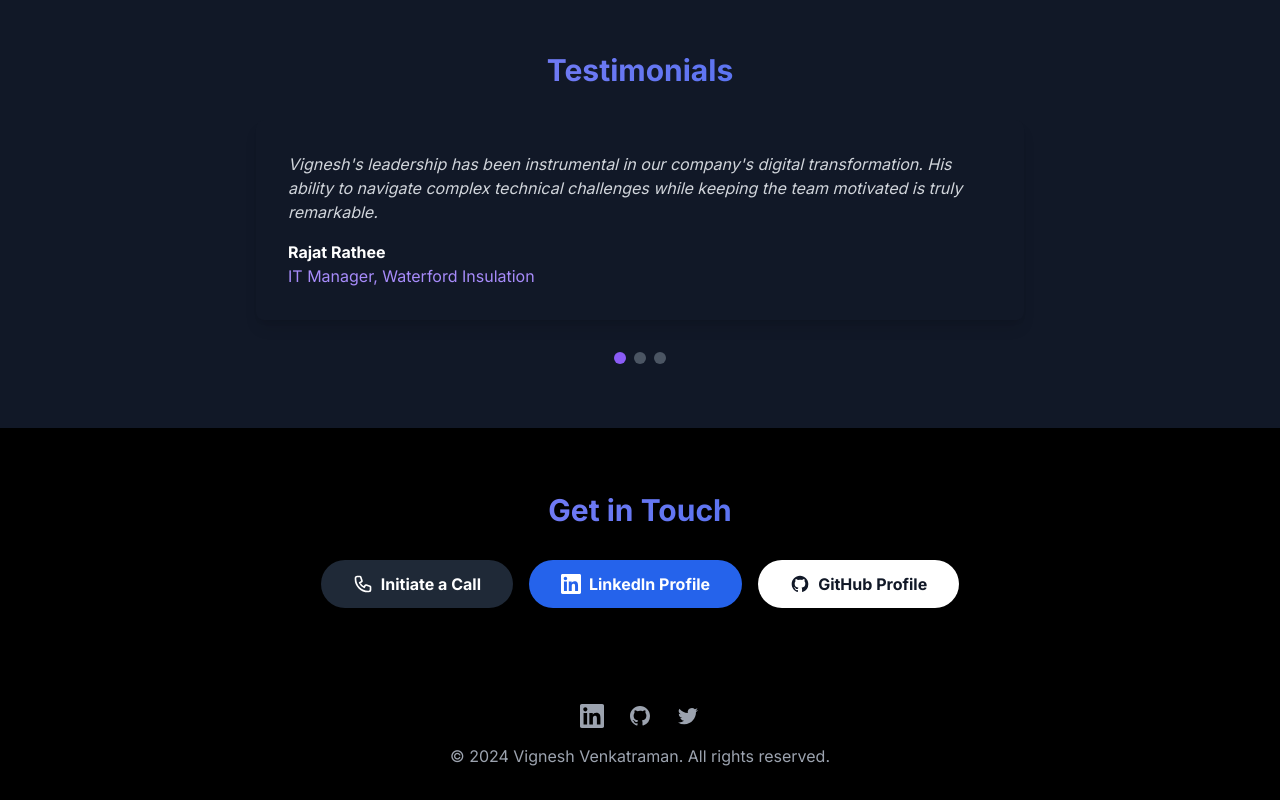
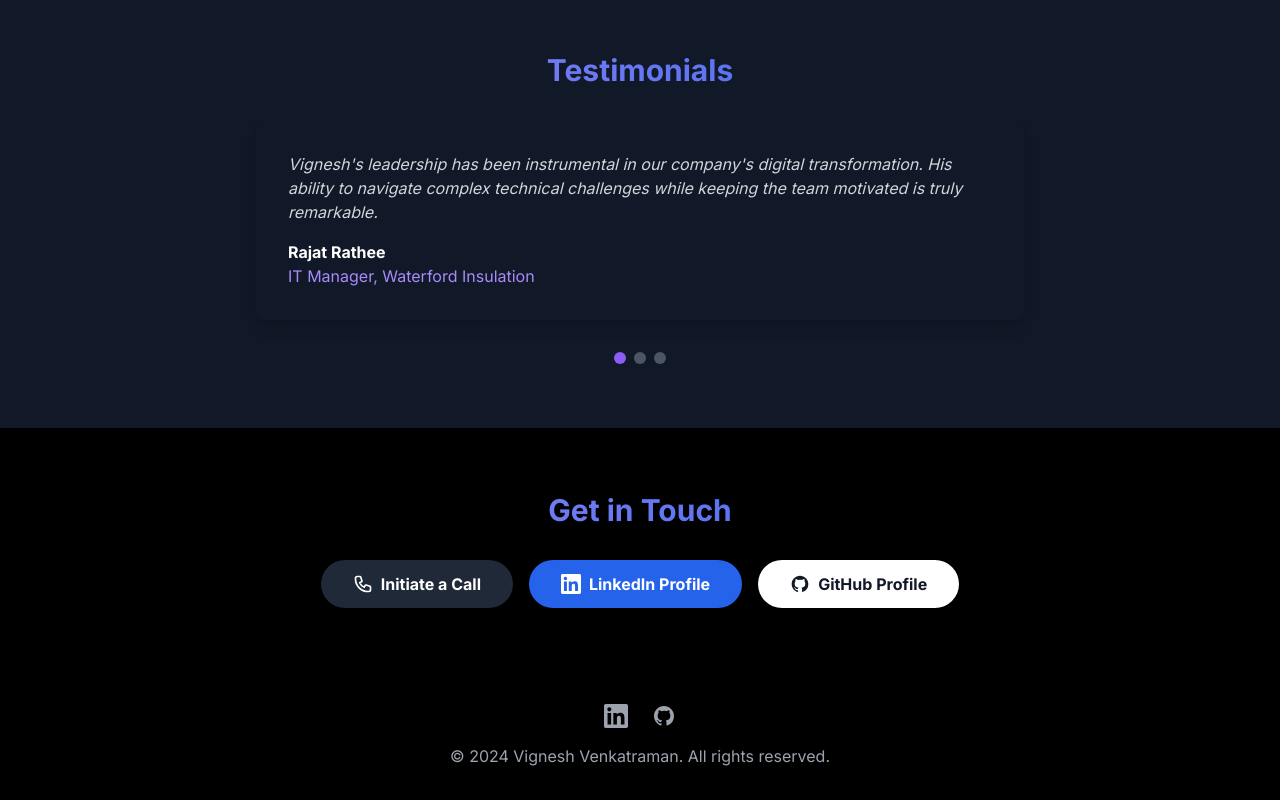
Before and after one commit to vigneshvenkat/senior-it-lead-portfolio, a Next.js app: page /vigneshvenkat.github.io/ in a window 1280 px wide. Shown: the part 2132-2932 px from the top of the page. Built offline with nearby package versions, Linux system fonts and the light colour scheme.

Commit message:
modified footer links

```diff
--- a/src/components/Footer.tsx
+++ b/src/components/Footer.tsx
@@ -3,19 +3,16 @@ const Footer = () => {
     <footer className="bg-black text-white py-8">
       <div className="container mx-auto px-4 text-center">
         <div className="flex justify-center space-x-6 mb-4">
-            <a href="https://linkedin.com" target="_blank" rel="noopener noreferrer" className="text-gray-400 hover:text-purple-500 transition-colors duration-300">
+          <a href="https://www.linkedin.com/in/vignesh-venkatraman-33677657/" target="_blank" rel="noopener noreferrer" className="text-gray-400 hover:text-purple-500 transition-colors duration-300">
+            <span className="sr-only">LinkedIn</span>
             <svg className="w-6 h-6" fill="currentColor" viewBox="0 0 24 24" aria-hidden="true">
               <path fillRule="evenodd" d="M20.447 20.452h-3.554v-5.569c0-1.328-.027-3.037-1.852-3.037-1.853 0-2.136 1.445-2.136 2.939v5.667H9.351V9h3.414v1.561h.046c.477-.9 1.637-1.85 3.37-1.85 3.601 0 4.267 2.37 4.267 5.455v6.286zM5.337 7.433c-1.144 0-2.063-.926-2.063-2.065 0-1.138.92-2.063 2.063-2.063 1.14 0 2.064.925 2.064 2.063 0 1.139-.925 2.065-2.064 2.065zm1.782 13.019H3.555V9h3.564v11.452zM22.225 0H1.771C.792 0 0 .774 0 1.729v20.542C0 23.227.792 24 1.771 24h20.451C23.2 24 24 23.227 24 22.271V1.729C24 .774 23.2 0 22.222 0h.003z" clipRule="evenodd" />
             </svg>
           </a>
-            <a href="https://github.com" target="_blank" rel="noopener noreferrer" className="text-gray-400 hover:text-purple-500 transition-colors duration-300">
+          <a href="https://github.com/vigneshvenkat" target="_blank" rel="noopener noreferrer" className="text-gray-400 hover:text-purple-500 transition-colors duration-300">
+            <span className="sr-only">GitHub</span>
             <svg className="w-6 h-6" fill="currentColor" viewBox="0 0 24 24" aria-hidden="true">
               <path fillRule="evenodd" d="M12 2C6.477 2 2 6.484 2 12.017c0 4.425 2.865 8.18 6.839 9.504.5.092.682-.217.682-.483 0-.237-.008-.868-.013-1.703-2.782.605-3.369-1.343-3.369-1.343-.454-1.158-1.11-1.466-1.11-1.466-.908-.62.069-.608.069-.608 1.003.07 1.531 1.032 1.531 1.032.892 1.53 2.341 1.088 2.91.832.092-.647.35-1.088.636-1.338-2.22-.253-4.555-1.113-4.555-4.951 0-1.093.39-1.988 1.029-2.688-.103-.253-.446-1.272.098-2.65 0 0 .84-.27 2.75 1.026A9.564 9.564 0 0112 6.844c.85.004 1.705.115 2.504.337 1.909-1.296 2.747-1.027 2.747-1.027.546 1.379.202 2.398.1 2.651.64.7 1.028 1.595 1.028 2.688 0 3.848-2.339 4.695-4.566 4.943.359.309.678.92.678 1.855 0 1.338-.012 2.419-.012 2.747 0 .268.18.58.688.482A10.019 10.019 0 0022 12.017C22 6.484 17.522 2 12 2z" clipRule="evenodd" />
-              </svg>
-            </a>
-            <a href="https://twitter.com" target="_blank" rel="noopener noreferrer" className="text-gray-400 hover:text-purple-500 transition-colors duration-300">
-              <svg className="w-6 h-6" fill="currentColor" viewBox="0 0 24 24" aria-hidden="true">
-                <path d="M8.29 20.251c7.547 0 11.675-6.253 11.675-11.675 0-.178 0-.355-.012-.53A8.348 8.348 0 0022 5.92a8.19 8.19 0 01-2.357.646 4.118 4.118 0 001.804-2.27 8.224 8.224 0 01-2.605.996 4.107 4.107 0 00-6.993 3.743 11.65 11.65 0 01-8.457-4.287 4.106 4.106 0 001.27 5.477A4.072 4.072 0 012.8 9.713v.052a4.105 4.105 0 003.292 4.022 4.095 4.095 0 01-1.853.07 4.108 4.108 0 003.834 2.85A8.233 8.233 0 012 18.407a11.616 11.616 0 006.29 1.84" />
             </svg>
           </a>
         </div>
```
Lines whose indentation alone changed are shown as unchanged.
